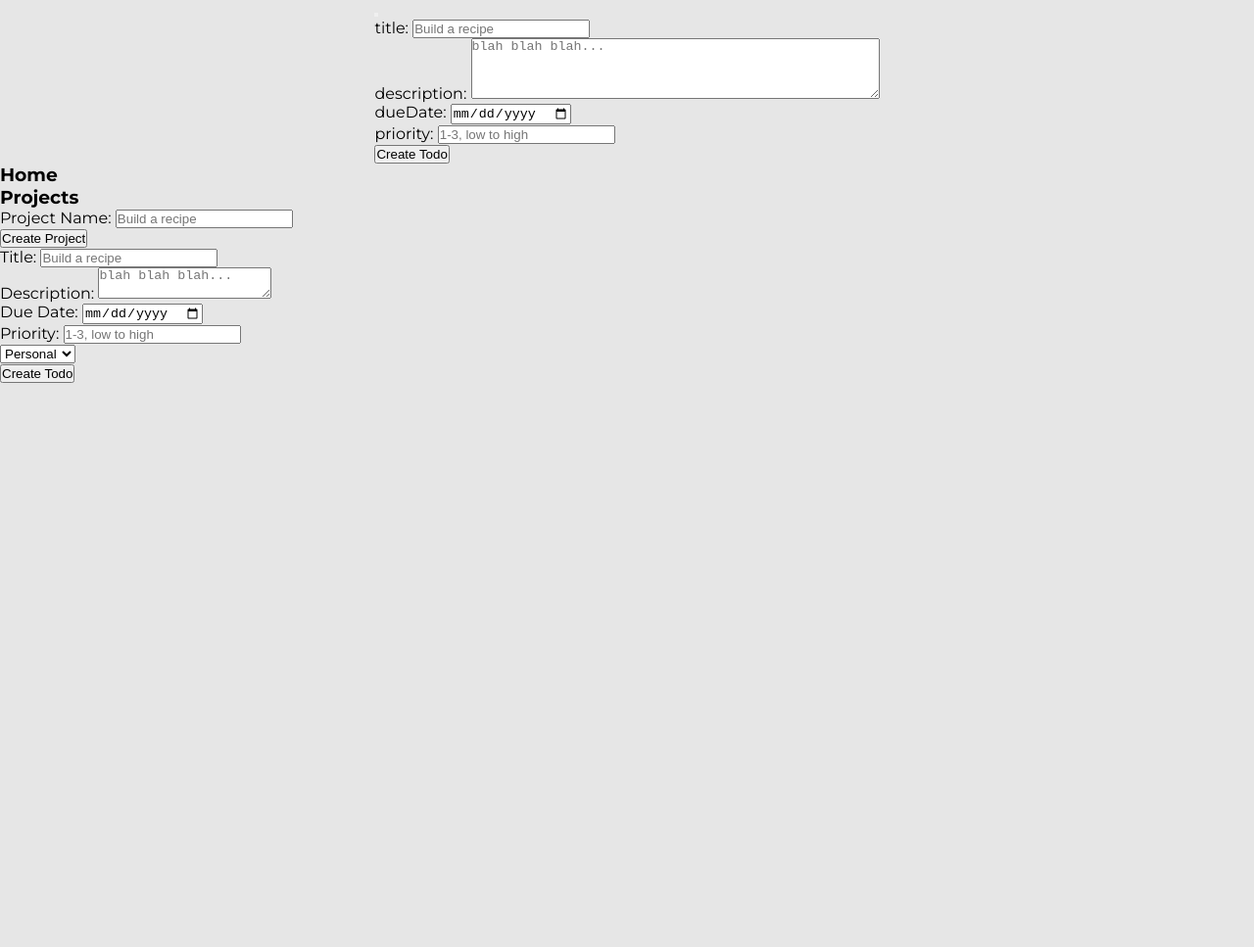
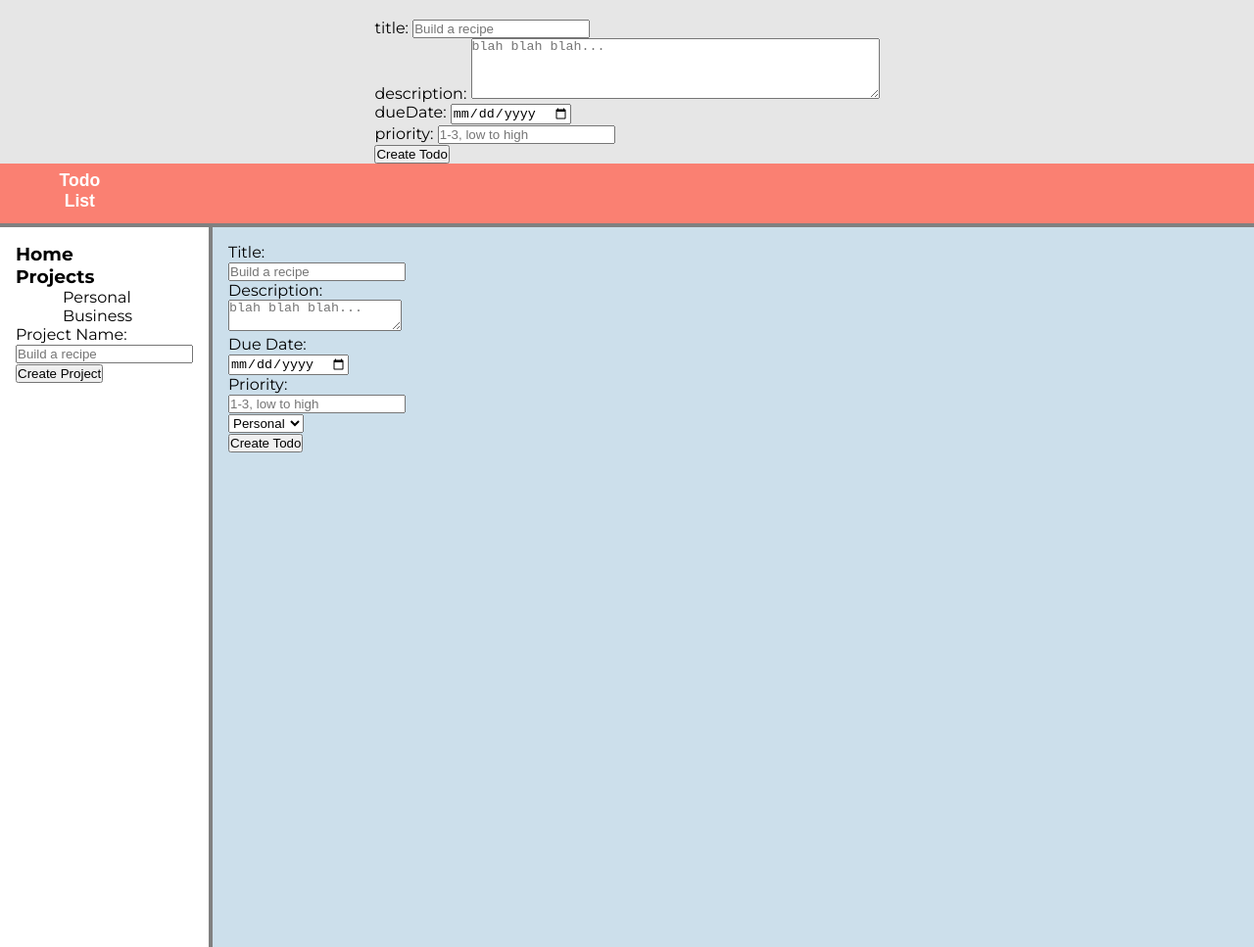
Before and after one commit to angelr1076/OdinTodo, a website built with webpack: page dist/index.html in a window 1280 px wide. Shown: the whole page at 98% size. Before the commit the page ends 800 px from the top, so only its background shows below. Built offline with nearby package versions, Linux system fonts and the light colour scheme.

Commit message:
Added projects to sidebar

```diff
--- a/src/components/viewForms.js
+++ b/src/components/viewForms.js
@@ -1,8 +1,10 @@
+import '../styles/style.css';
 import { sub } from 'date-fns';
 
 const createProjectForm = () => {
   const projectDiv = document.createElement('div');
-  projectDiv.setAttribute('id', 'project-div');
+  projectDiv.setAttribute('id', 'projectContainer');
+  projectDiv.setAttribute('id', 'project-container');
 
   // Form
   const projectForm = document.createElement('form');
@@ -46,7 +48,8 @@ const createProjectForm = () => {
 
 const createTodoForm = () => {
   const todoDiv = document.createElement('div');
-  todoDiv.setAttribute('id', 'todo-div');
+  todoDiv.setAttribute('id', 'todoContainer');
+  todoDiv.setAttribute('class', 'todo-container');
 
   // Form
   const todoForm = document.createElement('form');
--- /dev/null
+++ b/src/components/viewNavbar.js
@@ -0,0 +1,42 @@
+import '../styles/style.css';
+
+const createNavbar = () => {
+  // Divs and navbar containers
+  const navContainer = document.createElement('div');
+  navContainer.setAttribute('class', 'nav-container font-outline');
+
+  const brandDiv = document.createElement('div');
+  brandDiv.setAttribute('class', 'brand');
+
+  const navBarEl = document.createElement('nav');
+  navBarEl.setAttribute('class', 'hamnav');
+
+  const navLabel = document.createElement('label');
+  navLabel.setAttribute('for', 'hamburger');
+  navLabel.innerHTML = '&#9776';
+
+  const navCheckbox = document.createElement('input');
+  navCheckbox.setAttribute('id', 'hamburger');
+  navCheckbox.setAttribute('type', 'checkbox');
+
+  const hamItems = document.createElement('div');
+  hamItems.setAttribute('class', 'hamitems');
+
+  // Buttons
+  const brand = document.createElement('button');
+  brand.setAttribute('class', 'brand-btn');
+  brand.innerText = 'Todo List';
+
+  // Append to brand class container
+  brandDiv.appendChild(navBarEl);
+  brandDiv.appendChild(brand);
+  navBarEl.appendChild(navLabel);
+  navBarEl.appendChild(navCheckbox);
+  navBarEl.appendChild(hamItems);
+  navContainer.appendChild(brandDiv);
+  navContainer.appendChild(navBarEl);
+
+  return navContainer;
+};
+
+export { createNavbar };
--- a/src/components/viewSidebar.js
+++ b/src/components/viewSidebar.js
@@ -1,11 +1,12 @@
 import '../styles/style.css';
 import { createProjectForm } from './viewForms';
+import { projectArray } from './projects';
 
-export default function createSidebar() {
+const createSidebar = () => {
   // Divs and navbar containers
   const sidebarContainer = document.createElement('div');
-  sidebarContainer.setAttribute('id', 'sidebarDiv');
-  sidebarContainer.setAttribute('class', 'sidebar-div');
+  sidebarContainer.setAttribute('id', 'sidebarContainer');
+  sidebarContainer.setAttribute('class', 'sidebar-container');
 
   // Home
   const homeEl = document.createElement('div');
@@ -14,10 +15,25 @@ export default function createSidebar() {
   homeEl.appendChild(homeTitle);
 
   // Projects
+  const projectsList = document.createElement('ul');
+
+  projectArray.forEach(project => {
+    let projectsListItem = document.createElement('li');
+    let projectAnchor = document.createElement('a');
+    // projectAnchor.setAttribute('href', 'https://test.com');
+    // Add an anchor for each item
+    projectAnchor.innerHTML = project.name;
+    projectsListItem.append(projectAnchor);
+    projectsList.append(projectsListItem);
+  });
+
+  // console.log(projects);
   const projectsEl = document.createElement('div');
   const projectsTitle = document.createElement('h3');
+
   projectsTitle.textContent = 'Projects';
   projectsEl.appendChild(projectsTitle);
+  projectsEl.appendChild(projectsList);
   projectsEl.appendChild(createProjectForm());
 
   // Append to DOM
@@ -25,4 +41,6 @@ export default function createSidebar() {
   sidebarContainer.appendChild(projectsEl);
 
   return sidebarContainer;
-}
+};
+
+export { createSidebar };
--- a/src/index.js
+++ b/src/index.js
@@ -6,8 +6,8 @@ import { renderProjectList } from './components/projects';
 function component() {
   // Create div with an ID of 'domContent'
   const mainContainer = document.createElement('div'); // MAIN DIV
-  mainContainer.setAttribute('id', 'content');
-  mainContainer.setAttribute('class', 'content');
+  mainContainer.setAttribute('id', 'main');
+  mainContainer.setAttribute('class', 'main');
 
   mainContainer.appendChild(loadComponents());
 
--- a/src/loadComponents.js
+++ b/src/loadComponents.js
@@ -1,9 +1,12 @@
-import createSidebar from './components/viewSidebar';
+import { createSidebar } from './components/viewSidebar';
 import { createTodoForm } from './components/viewForms';
+import { createNavbar } from './components/viewNavbar';
 
 export default function loadComponents() {
   const element = document.createElement('div');
+  element.setAttribute('class', 'content');
 
+  element.appendChild(createNavbar());
   element.appendChild(createSidebar()); // Project form is part of the sidebar component
   element.appendChild(createTodoForm());
 
--- a/src/styles/style.css
+++ b/src/styles/style.css
@@ -7,6 +7,8 @@
   --bluehover: #ccdfeb;
   --brickred: #cb4154;
   --charcoal: rgba(50, 48, 48, 0.304);
+  --salmon: rgba(250, 128, 114, 1);
+  --salmonlgt: rgba(250, 128, 114, 0.6);
 }
 
 *,
@@ -22,6 +24,123 @@ body {
   font-family: var(--mont);
 }
 
+.content {
+  display: grid;
+  grid-template: 1fr 5fr 7fr / 1fr 5fr 7fr;
+  gap: 0.25em;
+  background-color: gray;
+  height: 100vh;
+  width: 100vw;
+}
+
+/* Navbar */
+.nav-container {
+  background: var(--salmon);
+  grid-column: 1 / 5;
+  grid-row: 1 / 2;
+
+  display: flex;
+  align-items: center;
+  justify-content: space-between;
+  background: var(--salmon);
+}
+
+.hamnav {
+  width: 100%;
+}
+
+.hamitems {
+  display: flex;
+}
+
+.hamitems button {
+  flex-grow: 1;
+  flex-basis: 0;
+  padding: 10px;
+  color: white;
+  text-decoration: none;
+  text-align: center;
+}
+
+.hamitems button:hover {
+  background: var(--salmonlgt);
+  border-radius: 10px;
+}
+
+.hamnav label,
+#hamburger {
+  display: none;
+}
+
+button {
+  cursor: pointer;
+  text-decoration: none;
+  color: rgba(255, 255, 255, 0.8);
+  background: var(--salmon);
+  font-size: 1.25rem;
+  font-weight: 500;
+  border: none;
+  margin-left: 3rem;
+}
+
+.brand-btn {
+  font-size: 1.1rem;
+  font-weight: 600;
+  color: #fff;
+}
+
+.hamnav {
+  display: flex;
+  flex-direction: row;
+}
+
+label[for="hamburger"] {
+  font-size: 3em;
+}
+
+li {
+  list-style-type: none;
+  margin-left: 3rem;
+}
+
+button::after {
+  content: '';
+  width: 0rem;
+  height: 0.15rem;
+  background-color: rgba(100, 100, 100, 0.8);
+  display: block;
+  border-radius: 0.2rem;
+  margin: 0.2rem auto 0 auto;
+  transition: all 0.3s ease-in-out;
+}
+
+button:hover {
+  cursor: pointer;
+}
+
+button:hover::after {
+  width: 2rem;
+}
+
+/* Sidebar */
+.sidebar-container {
+  background: #fff;
+  grid-column: 1 / 2;
+  grid-row: 2 / 5;
+  padding: 1em;
+}
+
+/* Todos */
+.todo-container {
+  background: #ccdfeb;
+  grid-column: 2 / 5;
+  grid-row: 2 / 5;
+  padding: 1em;
+
+  display: grid;
+  grid-template: repeat(5, 1fr) / repeat(5, 1fr);
+}
+
 .flex {
   display: flex;
   justify-content: center;
```
